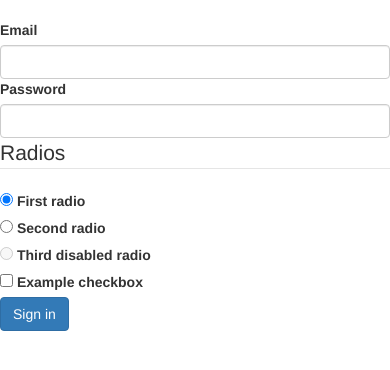
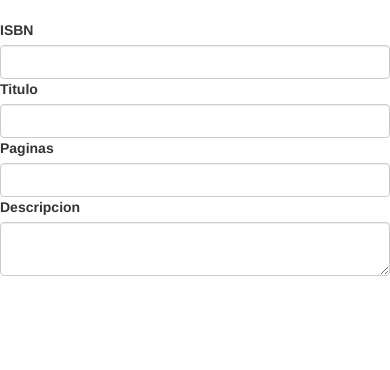
Before and after one commit to rulotr/djangorm_sqlfan, a Django app: page /home/ in a window 390 px wide. Shown: the part 180-550 px from the top of the page. Run offline with Django 3.2, Linux system fonts and the light colour scheme; some libraries are stand-ins or nearby versions.

Commit message:
mostrar el detalle del libro al click

```diff
--- a/orm_sqlfan/frontend/static/js/api.js
+++ b/orm_sqlfan/frontend/static/js/api.js
@@ -15,3 +15,17 @@ export async function obtenerLibros(filtro) {
         return Promise.reject(Error(response.statusText));
     }
 }
+
+
+export async function obtenerDetalleLibro(isbn) {
+    let ruta_api = api_get + isbn
+    const response = await fetch( ruta_api , {
+        method: 'GET'
+    });
+
+    if (response.ok) {
+        return response.json();
+    } else {
+        return Promise.reject(Error(response.statusText));
+    }
+}
--- a/orm_sqlfan/frontend/static/js/index.js
+++ b/orm_sqlfan/frontend/static/js/index.js
@@ -1,5 +1,6 @@
 import {
     obtenerLibros,
+    obtenerDetalleLibro,
 } from './api.js'
 
 
@@ -8,6 +9,21 @@ console.log(btnFiltros)
 var clickHandler = function (index) {
     alert("Vas a filtrar por " + index);
 }
+
+function mostrarDetalleLibros(datos){
+    console.log(datos)
+    const input_isbn = document.getElementById('inputIsbn')
+    const input_titulo = document.getElementById('inputTitulo')
+    const input_paginas = document.getElementById('inputPaginas')
+    const input_descripcion = document.getElementById('textDescripcion')
+
+    input_isbn.value = datos['isbn']
+    input_titulo.value = datos['titulo']
+    input_paginas.value = datos['paginas']
+    input_descripcion.value = datos['desc_corta']
+
+}
+
 function mostrarLibros(datos){
     const tabla = document.getElementById('listado-libros')
     tabla.innerHTML=""
@@ -23,9 +39,20 @@ function mostrarLibros(datos){
         const ImagenLibro = document.createElement('img')
         ImagenLibro.setAttribute('src', libro['imagen'])
         ImagenLibro.setAttribute('class', libro['img-thumbnail'])
+
+
         dImagen.appendChild(ImagenLibro)
 
-        dIsbn.appendChild(document.createTextNode(libro['isbn']))
+        const textIsbn = document.createTextNode(libro['isbn'])
+
+
+
+        dIsbn.appendChild(textIsbn)
+        dIsbn.addEventListener('click', function(event){
+            const lib = obtenerDetalleLibro(event.target.innerHTML).then((libro )=>{
+                mostrarDetalleLibros(libro)})
+        })
+
         dTitulo.appendChild(document.createTextNode(libro['titulo']))
 
         fila.appendChild(dIsbn)
@@ -33,12 +60,9 @@ function mostrarLibros(datos){
         fila.appendChild(dImagen)
         tabla.appendChild(fila)
     }
-
 }
 
 btnFiltros.addEventListener('click', function(event){
     const lib = obtenerLibros(event.target.innerHTML).then((libros )=>{
         mostrarLibros(libros)})
-    //console.log(event.target.innerHTML)
-
 })
--- a/orm_sqlfan/frontend/templates/pages/index.html
+++ b/orm_sqlfan/frontend/templates/pages/index.html
@@ -42,79 +42,39 @@
       <div class="col-md-6">
         <form>
           <div class="row mb-3">
-            <label for="inputEmail3" class="col-sm-2 col-form-label"
-              >Email</label
-            >
-            <div class="col-sm-10">
-              <input type="email" class="form-control" id="inputEmail3" />
+            <label for="inputIsbn" class="col-sm-2 col-form-label">ISBN</label>
+            <div class="col-sm-6">
+              <input type="text" class="form-control" id="inputIsbn" />
             </div>
           </div>
           <div class="row mb-3">
-            <label for="inputPassword3" class="col-sm-2 col-form-label"
-              >Password</label
+            <label for="inputTitulo" class="col-sm-2 col-form-label"
+              >Titulo</label
             >
-            <div class="col-sm-10">
-              <input type="password" class="form-control" id="inputPassword3" />
+            <div class="col-sm-6">
+              <input type="text" class="form-control" id="inputTitulo" />
             </div>
           </div>
-          <fieldset class="row mb-3">
-            <legend class="col-form-label col-sm-2 pt-0">Radios</legend>
-            <div class="col-sm-10">
-              <div class="form-check">
-                <input
-                  class="form-check-input"
-                  type="radio"
-                  name="gridRadios"
-                  id="gridRadios1"
-                  value="option1"
-                  checked
-                />
-                <label class="form-check-label" for="gridRadios1">
-                  First radio
-                </label>
-              </div>
-              <div class="form-check">
-                <input
-                  class="form-check-input"
-                  type="radio"
-                  name="gridRadios"
-                  id="gridRadios2"
-                  value="option2"
-                />
-                <label class="form-check-label" for="gridRadios2">
-                  Second radio
-                </label>
-              </div>
-              <div class="form-check disabled">
-                <input
-                  class="form-check-input"
-                  type="radio"
-                  name="gridRadios"
-                  id="gridRadios3"
-                  value="option3"
-                  disabled
-                />
-                <label class="form-check-label" for="gridRadios3">
-                  Third disabled radio
-                </label>
-              </div>
-            </div>
-          </fieldset>
           <div class="row mb-3">
-            <div class="col-sm-10 offset-sm-2">
-              <div class="form-check">
-                <input
-                  class="form-check-input"
-                  type="checkbox"
-                  id="gridCheck1"
-                />
-                <label class="form-check-label" for="gridCheck1">
-                  Example checkbox
-                </label>
-              </div>
+            <label for="inputPaginas" class="col-sm-2 col-form-label"
+              >Paginas</label
+            >
+            <div class="col-sm-2">
+              <input type="number" class="form-control" id="inputPaginas" />
             </div>
           </div>
-          <button type="submit" class="btn btn-primary">Sign in</button>
+          <div class="row mb-3">
+            <label for="inputPaginas" class="col-sm-2 col-form-label"
+              >Descripcion</label
+            >
+            <div class="col-sm-6">
+              <textarea
+                class="form-control"
+                aria-label="With textarea"
+                id="textDescripcion"
+              ></textarea>
+            </div>
+          </div>
         </form>
       </div>
     </div>
--- a/orm_sqlfan/libreria/serializers.py
+++ b/orm_sqlfan/libreria/serializers.py
@@ -402,7 +402,7 @@ class LibroSerializerBasico(serializers.ModelSerializer):
    class Meta:
         model = Libro
         fields = ['isbn', 'titulo', 'paginas','fecha_publicacion',
-        'editorial','imagen']
+        'editorial','imagen', 'desc_corta']
 
 
 
```
